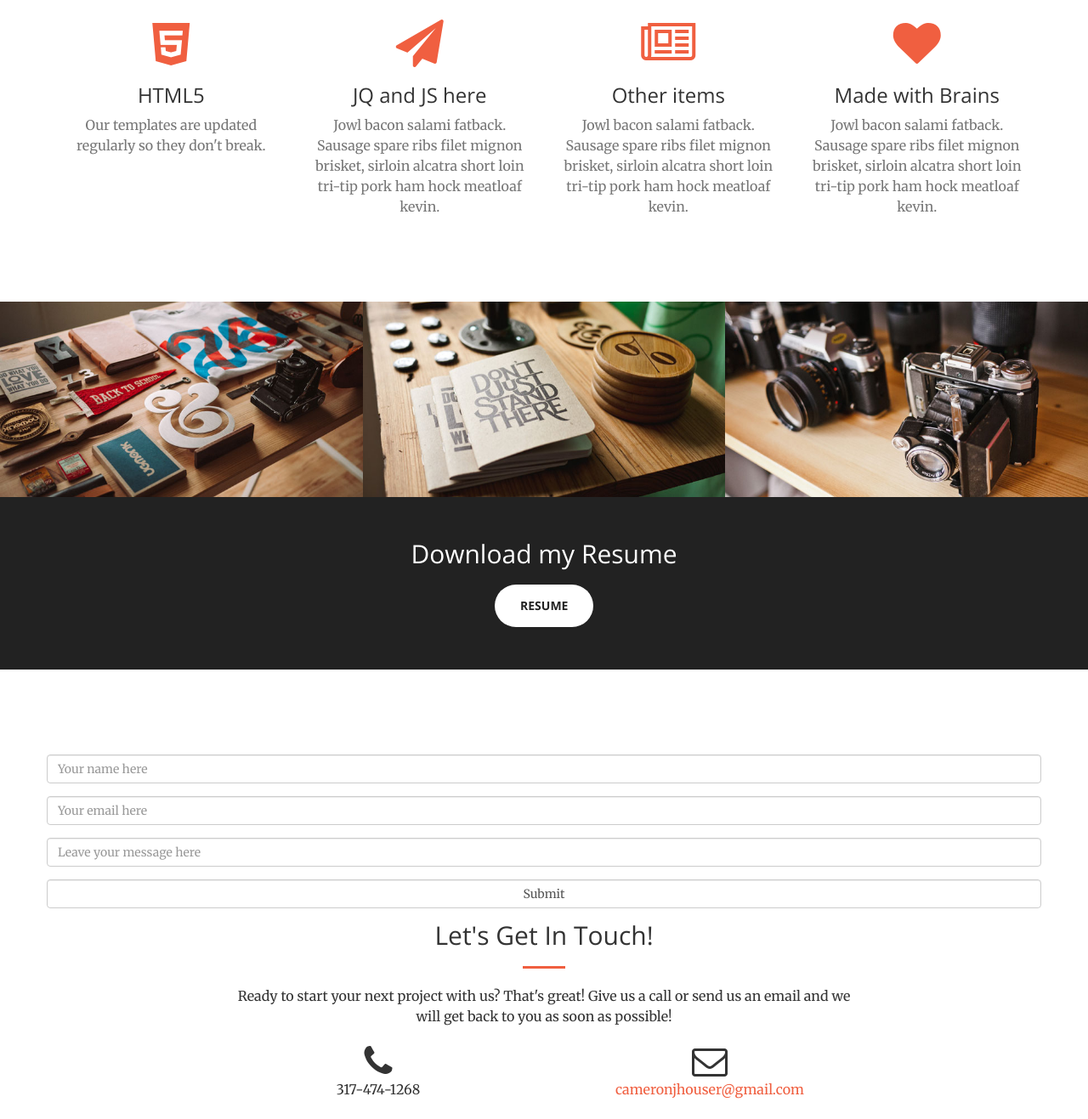
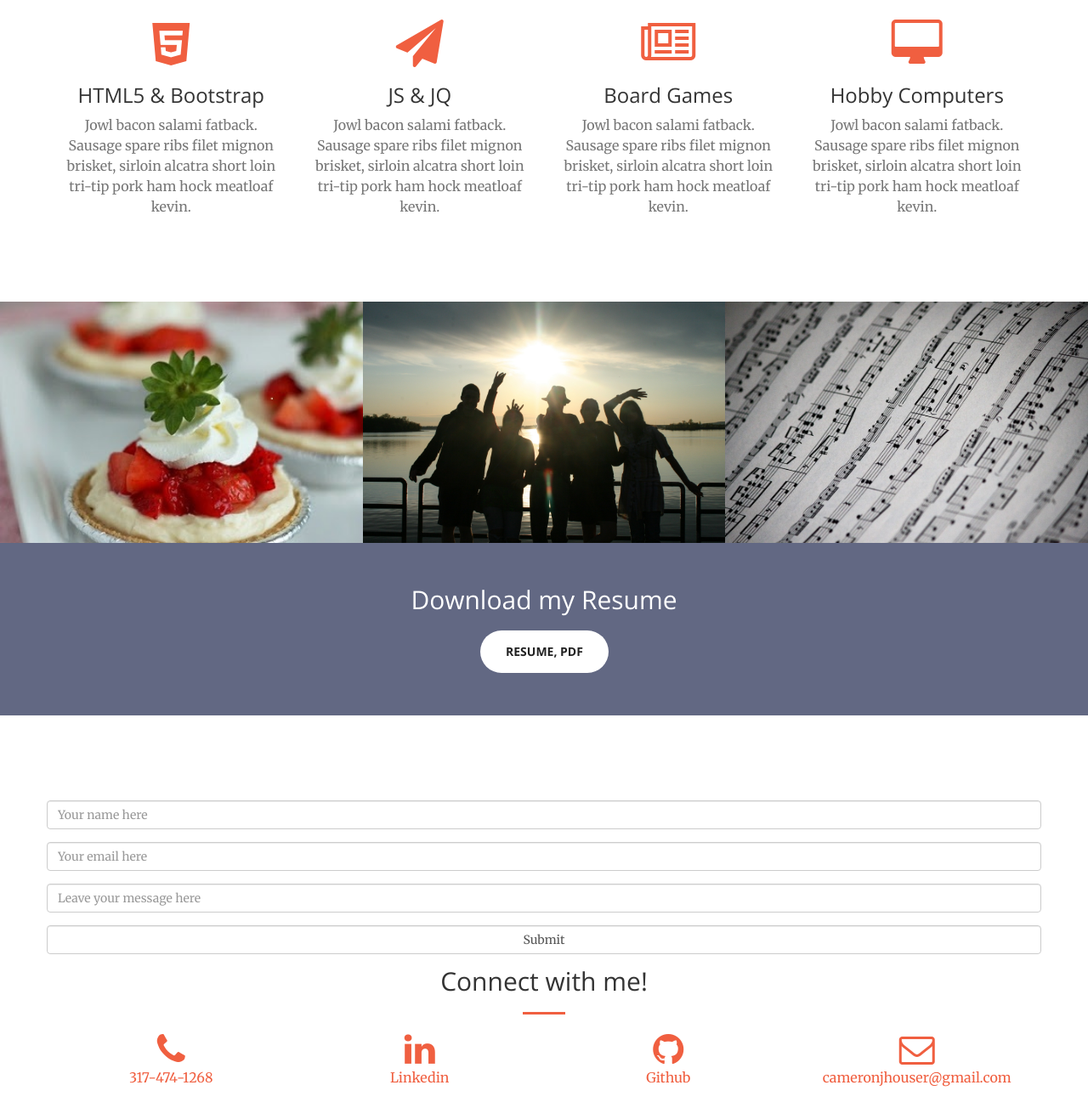
Before and after one commit to Chouser001/Chouser001.github.io, a website: page index.html in a window 1280 px wide. Shown: the part 1413-2730 px from the top of the page at 85% size. Drawn offline with nearby package versions, Linux system fonts and the light colour scheme.

Commit message:
updated files and added buttons

```diff
--- a/css/creative.css
+++ b/css/creative.css
@@ -43,10 +43,10 @@ p {
   margin-bottom: 20px;
 }
 .bg-primary {
-  background-color: #F05F40;
+  background-color: #626883;
 }
 .bg-dark {
-  background-color: #222222;
+  background-color: #626883;
   color: white;
 }
 .text-faded {
@@ -155,7 +155,7 @@ header {
   background-size: cover;
   -o-background-size: cover;
   background-position: center;
-  background-image: url('../img/header.jpg');
+  background-image: url('../img/colorado-mountain-wallpaper-images.jpg');
   text-align: center;
   color: white;
 }
--- a/index.html
+++ b/index.html
@@ -23,15 +23,7 @@
     <link href="vendor/magnific-popup/magnific-popup.css" rel="stylesheet">
 
     <!-- Theme CSS -->
-    <link href="css/creative.min.css" rel="stylesheet">
-
-    <!-- HTML5 Shim and Respond.js IE8 support of HTML5 elements and media queries -->
-    <!-- WARNING: Respond.js doesn't work if you view the page via file:// -->
-    <!--[if lt IE 9]>
-        <script src="https://oss.maxcdn.com/libs/html5shiv/3.7.0/html5shiv.js"></script>
-        <script src="https://oss.maxcdn.com/libs/respond.js/1.4.2/respond.min.js"></script>
-    <![endif]-->
-
+    <link href="css/creative.css" rel="stylesheet">
 </head>
 
 <body id="page-top">
@@ -113,28 +105,28 @@
                 <div class="col-lg-3 col-md-6 text-center">
                     <div class="service-box">
                         <i class="fa fa-4x fa-html5 text-primary sr-icons"></i>
-                        <h3>HTML5</h3>
-                        <p class="text-muted">Our templates are updated regularly so they don't break.</p>
+                        <h3>HTML5 & Bootstrap</h3>
+                        <p class="text-muted">Jowl bacon salami fatback. Sausage spare ribs filet mignon brisket, sirloin alcatra short loin tri-tip pork ham hock meatloaf kevin.</p>
                     </div>
                 </div>
                 <div class="col-lg-3 col-md-6 text-center">
                     <div class="service-box">
                         <i class="fa fa-4x fa-paper-plane text-primary sr-icons"></i>
-                        <h3>JQ and JS here</h3>
+                        <h3>JS & JQ</h3>
                         <p class="text-muted">Jowl bacon salami fatback. Sausage spare ribs filet mignon brisket, sirloin alcatra short loin tri-tip pork ham hock meatloaf kevin.</p>
                     </div>
                 </div>
                 <div class="col-lg-3 col-md-6 text-center">
                     <div class="service-box">
                         <i class="fa fa-4x fa-newspaper-o text-primary sr-icons"></i>
-                        <h3>Other items</h3>
+                        <h3>Board Games</h3>
                         <p class="text-muted">Jowl bacon salami fatback. Sausage spare ribs filet mignon brisket, sirloin alcatra short loin tri-tip pork ham hock meatloaf kevin.</p>
                     </div>
                 </div>
                 <div class="col-lg-3 col-md-6 text-center">
                     <div class="service-box">
-                        <i class="fa fa-4x fa-heart text-primary sr-icons"></i>
-                        <h3>Made with Brains</h3>
+                        <i class="fa fa-4x fa-desktop text-primary sr-icons"></i>
+                        <h3>Hobby Computers</h3>
                         <p class="text-muted">Jowl bacon salami fatback. Sausage spare ribs filet mignon brisket, sirloin alcatra short loin tri-tip pork ham hock meatloaf kevin.</p>
                     </div>
                 </div>
@@ -142,12 +134,12 @@
         </div>
     </section>
 
-    <section class="no-padding" id="portfolio">
+    <section class="no-padding" id="portfolio" max-hieght="300px" >
         <div class="container-fluid">
             <div class="row no-gutter">
                 <div class="col-lg-4 col-sm-6">
-                    <a href="storeapp/index.html" class="portfolio-box">
-                        <img src="img/portfolio/thumbnails/1.jpg" class="img-responsive" alt="">
+                    <a href="storeapp/index.html" target="blank" class="portfolio-box">
+                        <img src="img/portfolio/thumbnails/mini+cream+pies+81.jpg" width="555.66px" class="img-responsive" alt="">
                         <div class="portfolio-box-caption">
                             <div class="portfolio-box-caption-content">
                                 <div class="project-category text-faded">
@@ -161,8 +153,8 @@
                     </a>
                 </div>
                 <div class="col-lg-4 col-sm-6">
-                    <a href="http://have-demo-friendlistapp.herokuapp.com"class="portfolio-box">
-                        <img src="img/portfolio/thumbnails/2.jpg" class="img-responsive" alt="">
+                    <a href="http://have-demo-friendlistapp.herokuapp.com" target="blank" class="portfolio-box">
+                        <img src="img/portfolio/fullsize/friends.jpg" class="img-responsive" alt="">
                         <div class="portfolio-box-caption">
                             <div class="portfolio-box-caption-content">
                                 <div class="project-category text-faded">
@@ -176,8 +168,8 @@
                     </a>
                 </div>
                 <div class="col-lg-4 col-sm-6">
-                    <a href="songlistapp/index.html" class="portfolio-box">
-                        <img src="img/portfolio/thumbnails/3.jpg" class="img-responsive" alt="">
+                    <a href="songlistapp/index.html" target="blank" class="portfolio-box">
+                        <img src="img/portfolio/fullsize/images.jpg" class="img-responsive" alt="">
                         <div class="portfolio-box-caption">
                             <div class="portfolio-box-caption-content">
                                 <div class="project-category text-faded">
@@ -199,7 +191,7 @@
         <div class="container text-center">
             <div class="call-to-action">
                 <h2>Download my Resume</h2>
-                <a href="http://startbootstrap.com/template-overviews/creative/" class="btn btn-default btn-xl sr-button">Resume</a>
+                <a href="img/executive manager_cameron houser.pdf" class="btn btn-default btn-xl sr-button">Resume, PDF</a>
             </div>
         </div>
     </aside>
@@ -226,16 +218,22 @@
                         </div>
                 </form>
                 <div class="col-lg-8 col-lg-offset-2 text-center">
-                    <h2 class="section-heading">Let's Get In Touch!</h2>
+                    <h2 class="section-heading">Connect with me!</h2>
                     <hr class="primary">
-                    <p>Ready to start your next project with us? That's great! Give us a call or send us an email and we will get back to you as soon as possible!</p>
+                    <p></p>
                 </div>
-                <div class="col-lg-4 col-lg-offset-2 text-center">
-                    <i class="fa fa-phone fa-3x sr-contact"></i>
-                    <p>317-474-1268</p>
+                <div class="col-lg-3 text-center">
+                    <i class="fa fa-phone fa-3x sr-contact text-primary"></i><a>
+                    <p>317-474-1268</p></a>
                 </div>
-                <div class="col-lg-4 text-center">
-                    <i class="fa fa-envelope-o fa-3x sr-contact"></i>
+                <div class="col-lg-3 text-center">
+                    <i class="fa fa-3x fa-linkedin text-primary sr-icons" ></i><p><a href="https://www.linkedin.com/in/cameronjhouser">Linkedin</a></p>
+                </div>
+                <div class="col-lg-3 text-center">
+                    <i class="fa fa-3x fa-github text-primary sr-icons"></i><p><a href="https://github.com/cameronjhouser">Github</a></p>
+                </div>
+                <div class="col-lg-3 text-center">
+                    <i class="fa fa-envelope-o fa-3x sr-contact text-primary"></i>
                     <p><a href="mailto:your-email@your-domain.com">cameronjhouser@gmail.com</a></p>
                 </div>
             </div>
```
Also changed, not shown: img/cCNe3gL.jpg (added), img/colorado-mountain-wallpaper-images.jpg (added), img/portfolio/fullsize/friends.jpg (added), img/portfolio/fullsize/images.jpg (added), img/portfolio/fullsize/mini+cream+pies+81.jpg (added), img/portfolio/thumbnails/mini+cream+pies+81.jpg (added), 1 other file.
